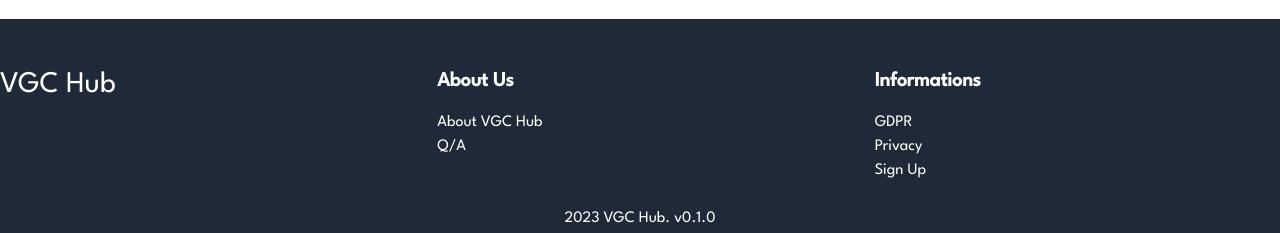
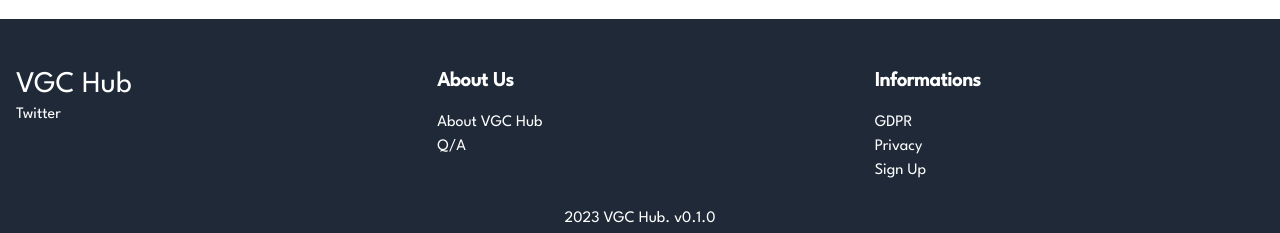
Before and after one commit to GaburaisuVGC/vgc-hub, a React (Create React App) app in the folder vgc-hub/: page /qa in a window 1280 px wide. Shown: the part 817-1050 px from the top of the page. Built offline with nearby package versions, Linux system fonts and the light colour scheme; no server answers; a web font is replaced by a local one.

Commit message:
Fixed CSS

```diff
--- a/vgc-hub/src/components/Footer.js
+++ b/vgc-hub/src/components/Footer.js
@@ -6,14 +6,14 @@ const Footer = () => {
     <footer className="bg-gray-800 text-white py-8 md:py-12">
       <div className="container mx-auto grid grid-cols-1 md:grid-cols-3 gap-8">
         {/* Première colonne */}
-        <div className="col-span-1 md:col-span-1 text-center md:text-left">
+        <div className="col-span-1 md:col-span-1 text-center md:text-left pl-4">
           <Link to="/" className="navbar-logo md:text-3xl mb-8 text-2xl text-white">VGC Hub</Link>
           {/* <a href="https://github.com/GaburaisuVGC" target="_blank" rel="noopener noreferrer" className="block mb-2">
             GitHub
-          </a>
+          </a> */}
           <a href="https://twitter.com/electhor94" target="_blank" rel="noopener noreferrer" className="block">
             Twitter
-          </a> */}
+          </a>
         </div>
 
         {/* Deuxième colonne */}
--- a/vgc-hub/src/pages/Home.js
+++ b/vgc-hub/src/pages/Home.js
@@ -23,7 +23,7 @@ const Home = () => {
         </div>
 
         {/* Sidebar */}
-        <div className={`w-full lg:w-1/3 p-4 right-0 ${sidebarOpen ? 'block mb-80 lg:fixed' : 'hidden lg:block'}`}>
+        <div className={`w-full lg:w-1/3 p-4 right-0 lg:fixed ${sidebarOpen ? 'block mb-80' : 'hidden lg:block'}`}>
           <Sidebar />
         </div>
       </div>
```
